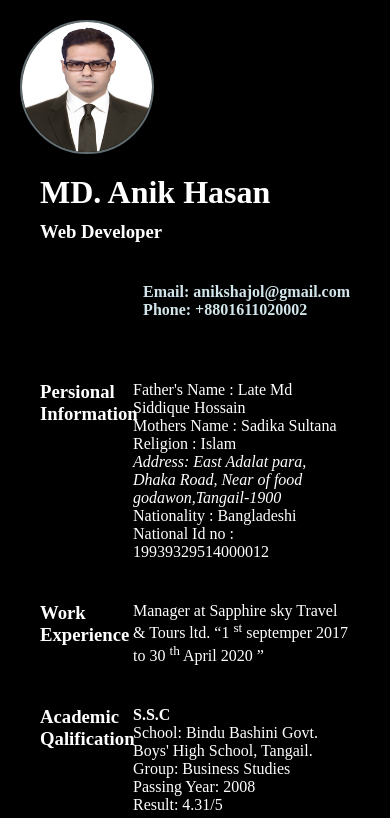
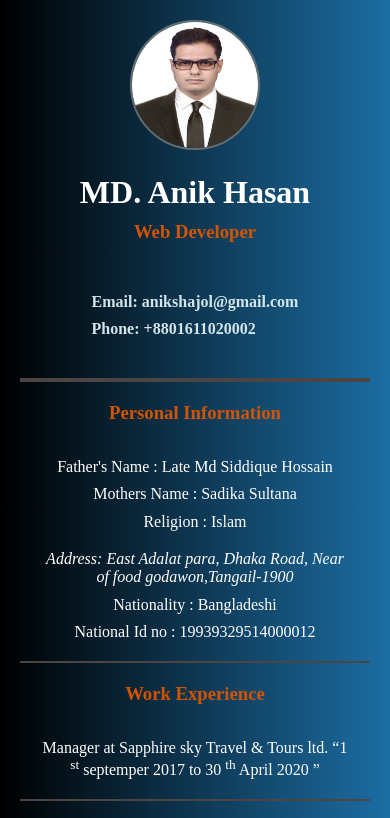
Before and after one commit to anik-shajol/resume, a plain HTML site: page index.html in a window 390 px wide. Shown: the top 818 px of the page. Drawn offline with Linux system fonts and the light colour scheme.

Commit message:
responsive

```diff
--- a/index.html
+++ b/index.html
@@ -7,6 +7,7 @@
     <meta name="viewport" content="width=device-width, initial-scale=1.0">
     <title>Md. Anik Hasan</title>
     <link rel="stylesheet" href="style.css">
+    <link rel="stylesheet" href="responsive.css">
 
 
 
@@ -17,17 +18,23 @@
     <div class="container">
         <!-- header start -->
         <header>
+            <div class="container__header">
+
+
+                <div class="img">
                     <img src="img/mypp.jpg" alt="anikhasan" class="profilePic">
-
+                </div>
                 <div class="headerBio">
                     <h1>MD. Anik Hasan</h1>
-                <h3 style="margin-top: 10px;">Web Developer</h3>
+                    <h3 style="margin-top:10px;">Web Developer</h3>
                 </div>
 
                 <div class="contactInfo">
                     <p> <a href="mailto:anikshajol@gmail.com">Email: anikshajol@gmail.com</a> </p>
 
                     <p> <a href="tel:+8801611020002">Phone: +8801611020002</a> </p>
+                </div>
+
             </div>
         </header>
         <!-- header end -->
@@ -46,7 +53,7 @@
                 <div class="content">
 
                     <div class="leftDiv">
-                        <h3>Persional Information</h3>
+                        <h3>Personal Information</h3>
                     </div>
 
                     <div class="rightDiv">
--- /dev/null
+++ b/responsive.css
@@ -0,0 +1,67 @@
+/* // X-Small devices (portrait phones, less than 576px) */
+@media (max-width: 575.98px) {
+
+    .container__header{
+        flex-direction: column;
+        justify-content: center;
+        align-content: center;
+        text-align: center;
+
+    }
+
+    .headerBio{
+        margin: 0 auto;
+    }
+
+
+    .contactInfo{
+        margin: 0 auto;
+    }
+
+    .content{
+            margin-bottom:20px;
+            flex-direction: column;
+            justify-content: center;
+            align-content: center;
+            gap: 1.5rem;
+
+        }
+
+        .leftDiv{
+            /* width: 30%;
+            float: left; */
+            flex: 1;
+            align-self: center;
+            color: rgb(211, 84, 0);
+
+
+        }
+
+        .rightDiv{
+            /* width: 70%;
+            float:left; */
+            flex: 1;
+           align-self: center;
+           text-align: center;
+        }
+
+
+}
+
+/* // Small devices (landscape phones, less than 768px) */
+@media (max-width: 767.98px) {
+
+ }
+
+/* // Medium devices (tablets, less than 992px) */
+@media (max-width: 991.98px) {
+
+ }
+
+/* // Large devices (desktops, less than 1200px) */
+@media (max-width: 1199.98px) {
+
+ }
+
+/* // X-Large devices (large desktops, less than 1400px) */
+@media (max-width: 1399.98px) {  }
--- a/style.css
+++ b/style.css
@@ -1,17 +1,40 @@
 * {
     margin: 0;
     padding: 0;
+    box-sizing: border-box;
+
     /* line-height: 2vw; */
 }
 
+
+
 /* header start */
 .container{
+    background: #000000;
+background: -moz-linear-gradient(left, #000000 0%, #1C6EA4 100%, #353EB4 100%);
+background: -webkit-linear-gradient(left, #000000 0%, #1C6EA4 100%, #353EB4 100%);
+background: linear-gradient(to right, #000000 0%, #1C6EA4 100%, #353EB4 100%);
+}
+
+.container{
     max-width: 1000px;
-    background-color: black;
     color: white;
     margin: 0 auto;
     padding: 20px;
+
 }
+
+.container__header{
+    display: flex;
+    flex-direction: row;
+    justify-content: space-between;
+}
+
+.headerBio{
+    margin-right: auto;
+}
+
+
 
 
 
@@ -20,21 +43,17 @@
     height: 130px;
     border: 2px solid #636e72;
     border-radius: 60%;
-    float: left;
 
 
 }
 
 .headerBio{
-    float: left;
     padding: 20px;
-
 }
 
 .contactInfo{
     text-align: justify;
     padding: 20px;
-    float: right;
 
 }
 
@@ -60,7 +79,7 @@
         clear: both;
     }
     hr{
-        border: solid black 2px;
+        border: solid rgb(77, 68, 68) 4px;
         width: 100%;
         margin: 20px auto;
         border-bottom: none
@@ -78,26 +97,43 @@
 
     .content{
         margin-bottom:20px;
+        display: flex;
+        justify-content: space-between;
 
 
     }
 
+    p, address{
+        padding-top: .6rem;
+    }
+
+    h3{
+        color: rgb(211, 84, 0);
+    }
+
+    h4{
+        text-shadow: 2px 2px 10px  #CE5937;
+        color: red;
+
+    }
+
     .leftDiv{
-        width: 30%;
-        float: left;
-
+        /* width: 30%;
+        float: left; */
+        flex: 1;
 
     }
 
     .rightDiv{
-        width: 70%;
-        float:left;
+        /* width: 70%;
+        float:left; */
+        flex: 1;
 
 
     }
 
     .commonHr{
-        border: solid black 1px ;
+        border: solid rgb(77, 68, 68) 2px ;
         border-bottom: none;
         width: 100%;
         margin: 20px auto;
```
Lines whose indentation alone changed are shown as unchanged.
